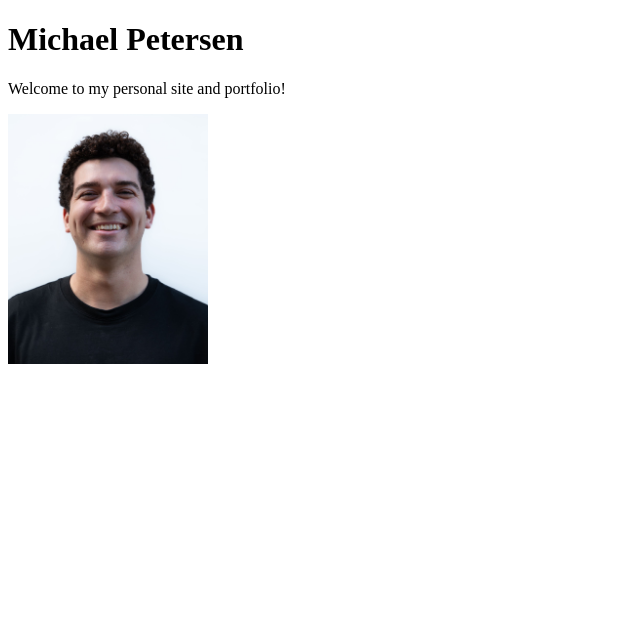
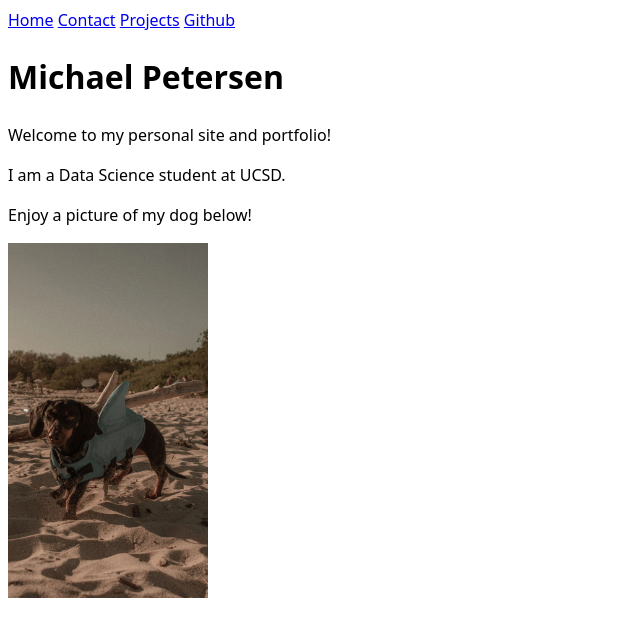
Before and after one commit to m1petersen/portfolio, a plain HTML site: page index.html in a window 1280 px wide. Shown: the whole page, without its empty margins (0-640 px from the left). Drawn offline with Linux system fonts and the light colour scheme.

Commit message:
Added Contact and Projects pages
Also added the style.css file

```diff
--- a/index.html
+++ b/index.html
@@ -4,13 +4,27 @@
     <meta charset="UTF-8">
     <meta name="viewport" content="width=device-width, initial-scale=1.0">
     <title>Michael Petersen: Personal site and portfolio</title>
+    <link rel="stylesheet" href="style.css">
 </head>
 <body>
+    <nav>
+    <a href="index.html">Home</a>
+    <a href="contact/index.html">Contact</a>
+    <a href="projects/index.html">Projects</a>
+    <a href="https://github.com/m1petersen" target="_blank">Github</a>
+    </nav>
+
     <h1>Michael Petersen</h1>
     <p>
     Welcome to my personal site and portfolio!
     </p>
-    <img src="images/michael-photo.jpeg" alt="A Headshot of myself" width="200">
+    <p>
+    I am a Data Science student at UCSD.
+    </p>
+    <p>
+    Enjoy a picture of my dog below!
+    </p>
+    <img src="images/lucas.jpg" alt="A picture of my dog Lucas" width="200">
 
 </body>
 </html>
--- /dev/null
+++ b/style.css
@@ -0,0 +1,6 @@
+body {
+  /* Set line height to 1.5 times the font size
+	   and use the OS’s UI font as the website font
+	 */
+  font: 100%/1.5 system-ui;
+}
```
Also changed, not shown: contact/index.html (added, +22 -0 lines), projects/index.html (added, +23 -0 lines), images/lucas.jpg (added), 1 other file.
